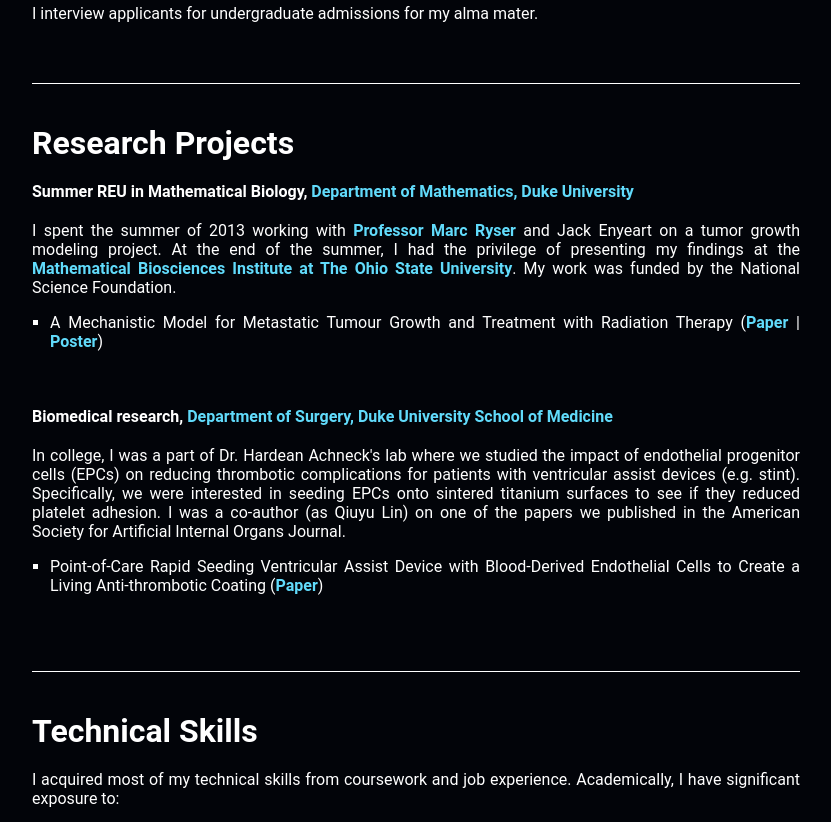
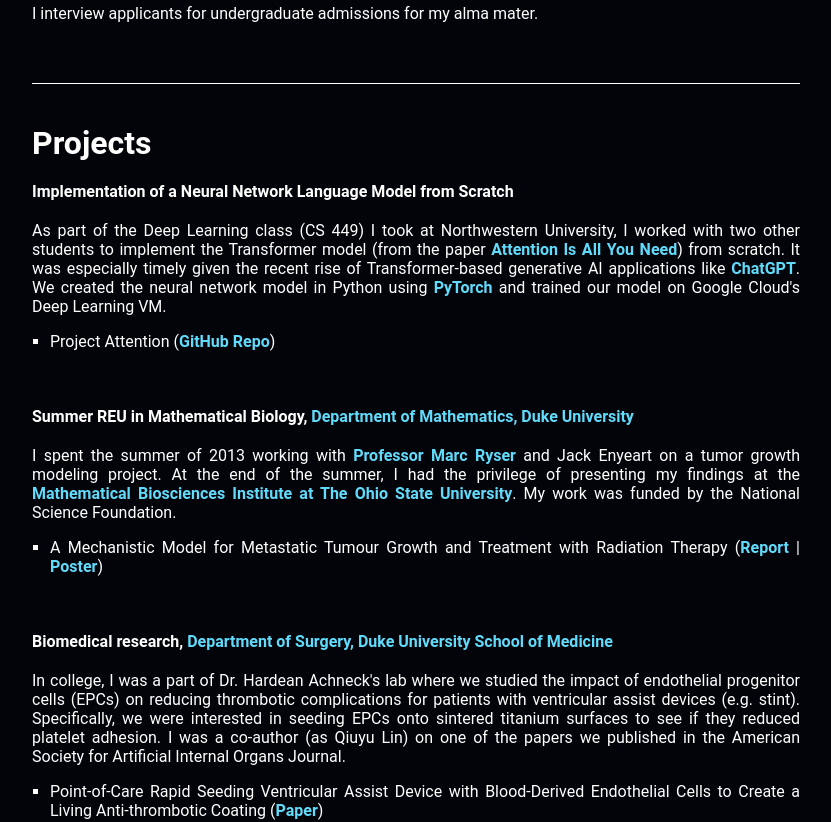
Before and after one commit to michaellin986/personal, a React (Create React App) app: page /personal/other in a window 1280 px wide. Shown: the part 860-1682 px from the top of the page, without its empty margins (224-1055 px from the left). Built offline with nearby package versions, Linux system fonts and the light colour scheme.

Commit message:
Update other section

```diff
--- a/src/views/pages/Other/Other.tsx
+++ b/src/views/pages/Other/Other.tsx
@@ -111,7 +111,61 @@
           </div>
         </div>
         <div className="Other__content">
-          <div className="Other__content--section">Research Projects</div>
+          <div className="Other__content--section">Projects</div>
+          <div className="Other__position">
+            <div className="Other__position--info">
+              <div className="Other__position--org">
+                Implementation of a Neural Network Language Model from Scratch
+              </div>
+            </div>
+            <div className="Other__position--description">
+              As part of the Deep Learning class (CS 449) I took at Northwestern
+              University, I worked with two other students to implement the
+              Transformer model (from the paper{" "}
+              <a
+                href="https://arxiv.org/pdf/1706.03762.pdf"
+                className="Other__link"
+                target="_blank"
+                rel="noopener noreferrer"
+              >
+                Attention Is All You Need
+              </a>
+              ) from scratch. It was especially timely given the recent rise of
+              Transformer-based generative AI applications like{" "}
+              <a
+                href="https://openai.com/blog/chatgpt"
+                className="Other__link"
+                target="_blank"
+                rel="noopener noreferrer"
+              >
+                ChatGPT
+              </a>
+              . We created the neural network model in Python using{" "}
+              <a
+                href="https://pytorch.org/"
+                className="Other__link"
+                target="_blank"
+                rel="noopener noreferrer"
+              >
+                PyTorch
+              </a>{" "}
+              and trained our model on Google Cloud&apos;s Deep Learning VM.
+              <ul className="Other__position--bullets">
+                <li className="Other__position--bullet">
+                  Project Attention (
+                  <a
+                    href="https://github.com/michaellin986/project-attention/"
+                    className="Other__link"
+                    target="_blank"
+                    rel="noopener noreferrer"
+                  >
+                    GitHub Repo
+                  </a>
+                  )
+                </li>
+              </ul>
+            </div>
+          </div>
           <div className="Other__position">
             <div className="Other__position--info">
               <div className="Other__position--org">
@@ -157,7 +211,7 @@
                     target="_blank"
                     rel="noopener noreferrer"
                   >
-                    Paper
+                    Report
                   </a>{" "}
                   |{" "}
                   <a
@@ -220,11 +274,14 @@
           <div className="Other__position">
             <div className="Other__position--description">
               I acquired most of my technical skills from coursework and job
-              experience. Academically, I have significant exposure to:
+              experience. Academically, I have exposure to:
               <ul className="Other__position--bullets">
                 <li className="Other__position--bullet">Bayesian statistics</li>
                 <li className="Other__position--bullet">
                   Markov chain Monte Carlo (MCMC)
+                </li>
+                <li className="Other__position--bullet">
+                  Natural language processing (NLP)
                 </li>
               </ul>
               Professionally, I have experience with:
```
